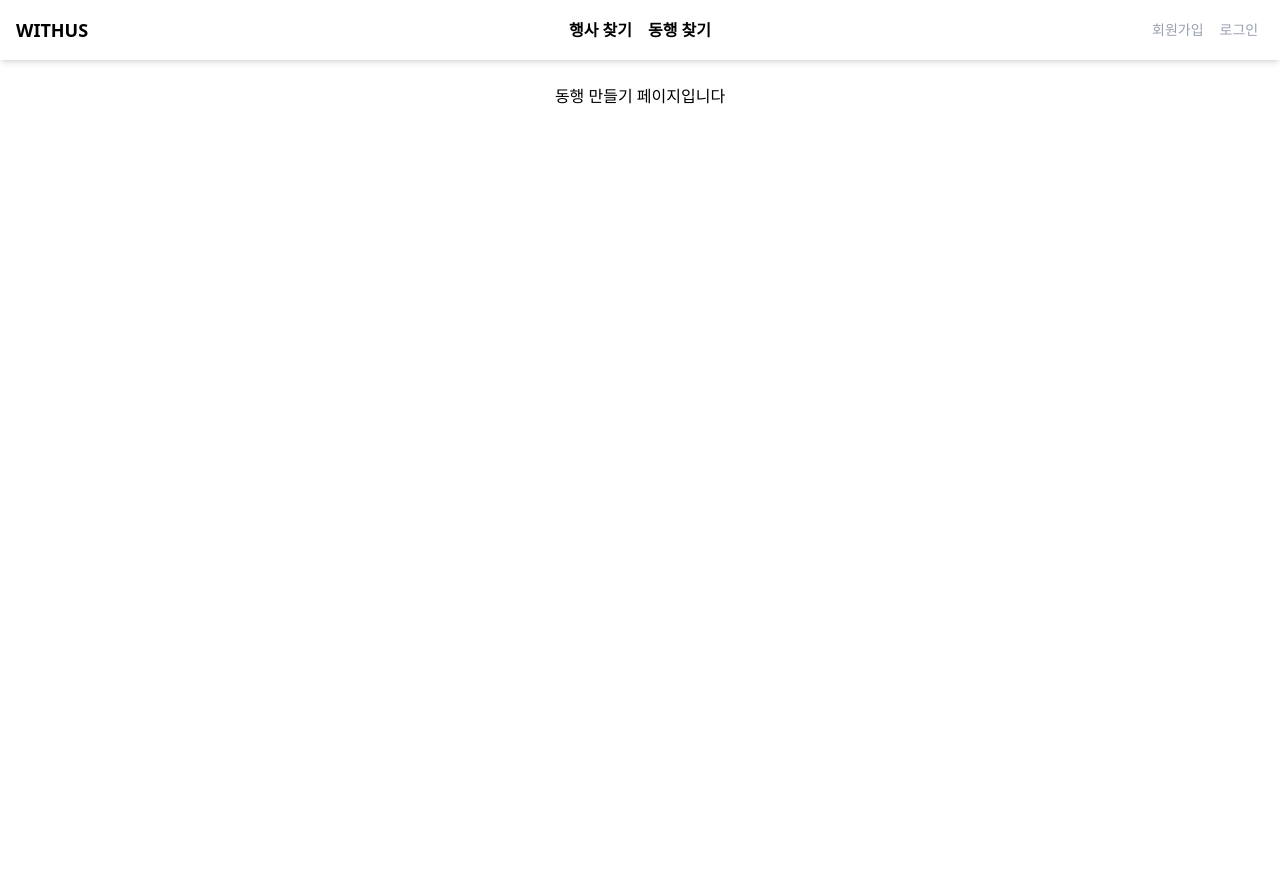
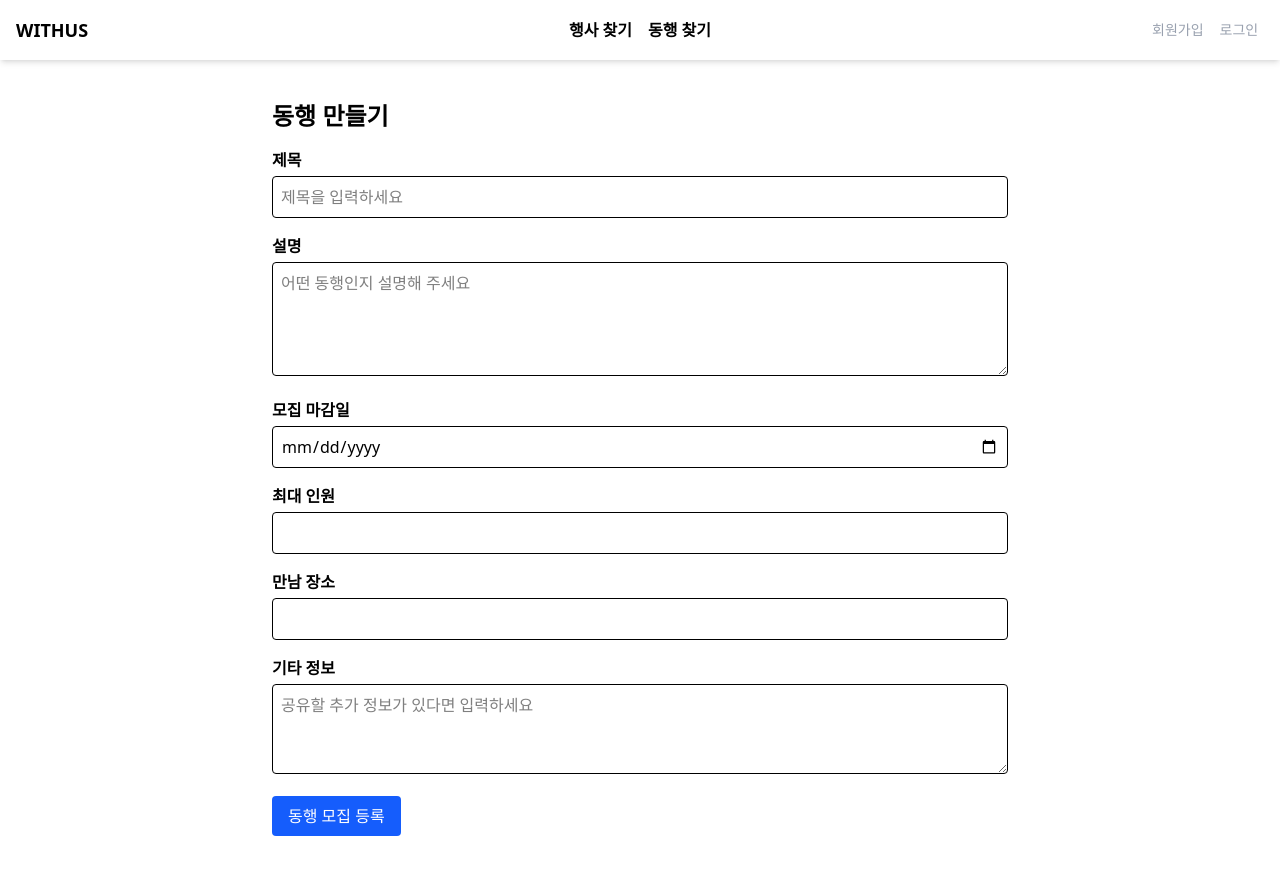
Before and after one commit to joonda/with-us, a Vue app in the folder with-us-frontend/: page /events/1/companion in a window 1280 px wide. Before the commit the page ends 800 px from the top, so only its background shows below. Built offline with nearby package versions, Linux system fonts and the light colour scheme; no server answers.

Commit message:
:sparkles: [Feat] 동행 만들기 페이지 개발

```diff
--- /dev/null
+++ b/with-us-frontend/src/store/useEventStore.ts
@@ -0,0 +1,21 @@
+/*
+* 행사 상세정보 저장
+* Last Update: 25.06.12
+* */
+
+import {defineStore} from "pinia";
+import type {EventDetailInfo} from "../types/types.ts"
+
+export const useEventStore = defineStore('event', {
+    state: () => ({
+        selectedEvent: null as EventDetailInfo | null,
+    }),
+    actions: {
+        setEvent(event: EventDetailInfo) {
+            this.selectedEvent = event
+        },
+        clearEvent() {
+            this.selectedEvent = null
+        }
+    },
+})
--- a/with-us-frontend/src/views/MakeCompanion.vue
+++ b/with-us-frontend/src/views/MakeCompanion.vue
@@ -1,5 +1,59 @@
+<!--
+  동행 만들기 페이지
+  Last Update: 25.06.12
+-->
+
 <template>
-  <p>동행 만들기 페이지입니다</p>
+  <div class="w-full max-w-3xl mx-auto p-4">
+    <h1 class="text-2xl font-bold mb-4">동행 만들기</h1>
+    <form>
+      <!-- 제목 -->
+      <div class="mb-4">
+        <label class="block font-semibold mb-1">제목</label>
+        <input type="text" class="w-full border rounded p-2" placeholder="제목을 입력하세요" />
+      </div>
+
+      <!-- 설명 -->
+      <div class="mb-4">
+        <label class="block font-semibold mb-1">설명</label>
+        <textarea class="w-full border rounded p-2" rows="4" placeholder="어떤 동행인지 설명해 주세요"></textarea>
+      </div>
+
+      <!-- 모집 마감일 -->
+      <div class="mb-4">
+        <label class="block font-semibold mb-1">모집 마감일</label>
+        <input type="date" class="w-full border rounded p-2" />
+      </div>
+
+      <!-- 최대 인원 -->
+      <div class="mb-4">
+        <label class="block font-semibold mb-1">최대 인원</label>
+        <input type="number" class="w-full border rounded p-2" min="2" />
+      </div>
+
+      <!-- 만남 장소 -->
+      <div class="mb-4">
+        <label class="block font-semibold mb-1">만남 장소</label>
+        <input type="text" class="w-full border rounded p-2" />
+      </div>
+
+      <!-- 기타 정보 -->
+      <div class="mb-4">
+        <label class="block font-semibold mb-1">기타 정보</label>
+        <textarea class="w-full border rounded p-2" rows="3" placeholder="공유할 추가 정보가 있다면 입력하세요"></textarea>
+      </div>
+
+      <!-- 제출 버튼 -->
+      <button type="submit" class="bg-blue-600 text-white px-4 py-2 rounded hover:bg-blue-700">
+        동행 모집 등록
+      </button>
+    </form>
+  </div>
 </template>
 <script setup lang="ts">
+import {useRoute} from "vue-router";
+
+const route = useRoute()
+const eventId = route.params.id as string
+
 </script>
```
